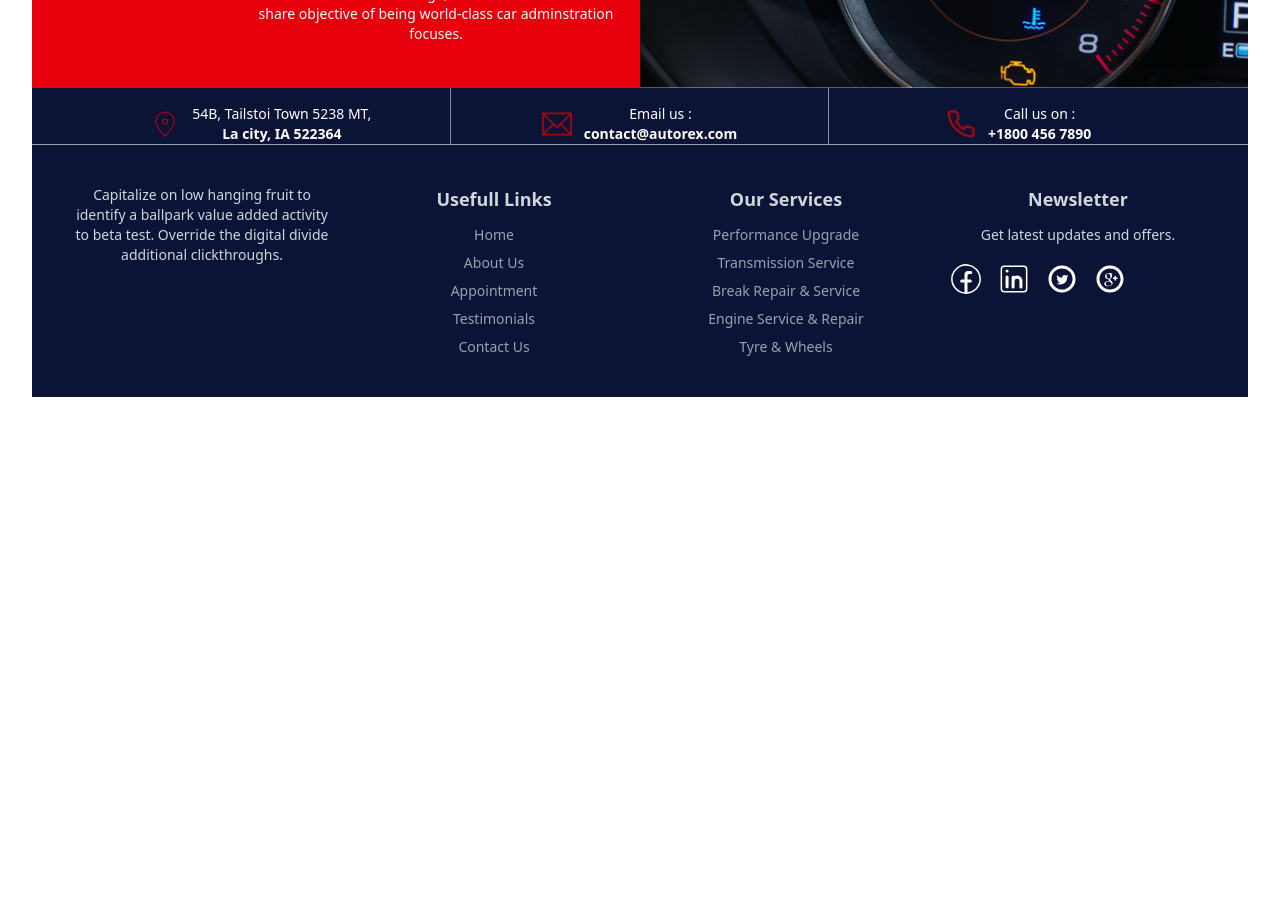
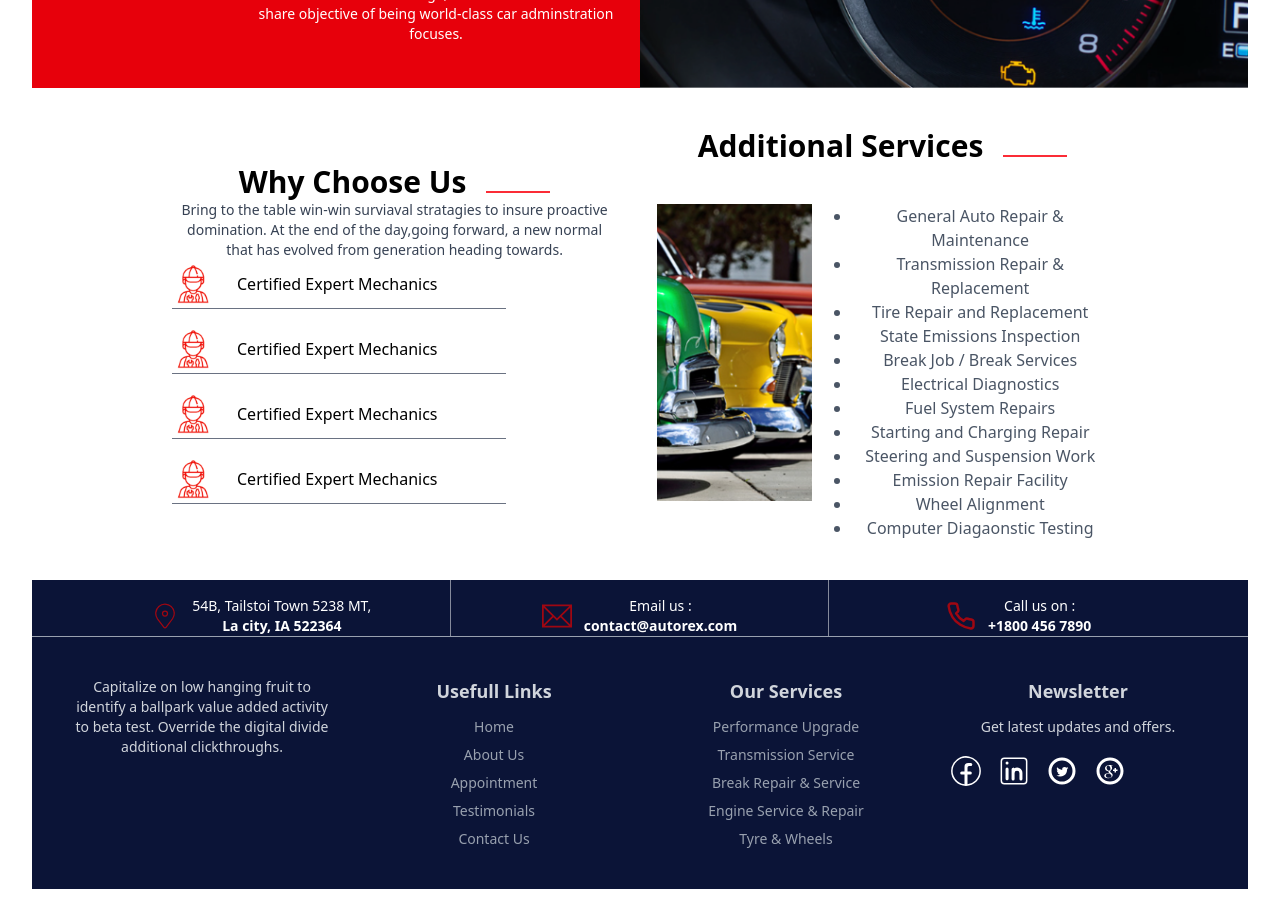
Before and after one commit to HenokAsaye/Abe_Garage_Evangadi_Project, a React (Vite) app in the folder Frontend/: page / in a window 1280 px wide. Shown: the part 2360-3281 px from the top of the page. Before the commit the page ends 2789 px from the top, so only its background shows below. Built offline with nearby package versions, Linux system fonts and the light colour scheme.

Commit message:
done with the marketing section of the home page

```diff
--- a/Frontend/src/components/Home/Home.jsx
+++ b/Frontend/src/components/Home/Home.jsx
@@ -160,8 +160,70 @@ const Home = () => {
 
         </div>
 
+            {/* marketing page */}
+            <div className='flex flex-col md:flex-row gap-4 md:gap-10 w-full items-center justify-center mt-10 mb-10 md:pl-35 pr-35'>
+                <div className='w-1/2 gap-10'>
+                    <div>
+                        <span className='font-bold text-xl md:text-3xl '>Why Choose Us</span>
+                        <span className='inline-block ml-5 bg-red-500 h-[2px] w-16'></span>
+                        <p className='text-sm text-gray-700'>Bring to the table win-win surviaval stratagies to insure proactive domination.
+                            At the end of the day,going forward, a new normal that has evolved from
+                            generation heading towards.</p>
+                    </div>
+                    <div>
+                        <div className='flex flex-col gap-4'>
+                            <div className='relative flex gap-2'>
+                                <img src={seven} alt="" />
+                                <span className='p-3 '>Certified Expert Mechanics</span>
+                                <span className='absolute bg-gray-500 h-px w-3/4 bottom-0 left-0'></span>
+                            </div>
+                            <div className='relative flex gap-2'>
+                                <img src={seven} alt="" />
+                                <span className='p-3 '>Certified Expert Mechanics</span>
+                                <span className='absolute bg-gray-500 h-px w-3/4 bottom-0 left-0'></span>
+                            </div>
+                            <div className='relative flex gap-2'>
+                                <img src={seven} alt="" />
+                                <span className='p-3 '>Certified Expert Mechanics</span>
+                                <span className='absolute bg-gray-500 h-px w-3/4 bottom-0 left-0'></span>
+                            </div>
+                            <div className='relative flex gap-2'>
+                                <img src={seven} alt="" />
+                                <span className='p-3 '>Certified Expert Mechanics</span>
+                                <span className='absolute bg-gray-500 h-px w-3/4 bottom-0 left-0'></span>
+                            </div>
+                        </div>
+                    </div>
+                </div>
+                <div className='flex flex-col gap-10'>
+                    <div>
+                        <span className='font-bold text-xl md:text-3xl '>Additional Services</span>
+                        <span className='inline-block ml-5 bg-red-500 h-[2px] w-16'></span>
+                    </div>
+                    <div className='flex gap-10  '>
+                        <div>
+                            <img src={oldies} alt="" />
+                        </div>
+                        <div>
+                            <ul className='list-disc text-gray-600'>
+                                <li >General Auto Repair & Maintenance </li>
+                                <li>Transmission Repair & Replacement </li>
+                                <li>Tire Repair and Replacement </li>
+                                <li>State Emissions Inspection </li>
+                                <li>Break Job / Break Services </li>
+                                <li>Electrical Diagnostics </li>
+                                <li>Fuel System Repairs </li>
+                                <li>Starting and Charging Repair </li>
+                                <li>Steering and Suspension Work </li>
+                                <li>Emission Repair Facility </li>
+                                <li>Wheel Alignment </li>
+                                <li>Computer Diagaonstic Testing</li>
+                            </ul>
+                        </div>
+                    </div>
+                </div>
 
-
+            </div>
     </div>
 
   )
```
Also changed, not shown: Frontend/src/assets/tires.png (added).
